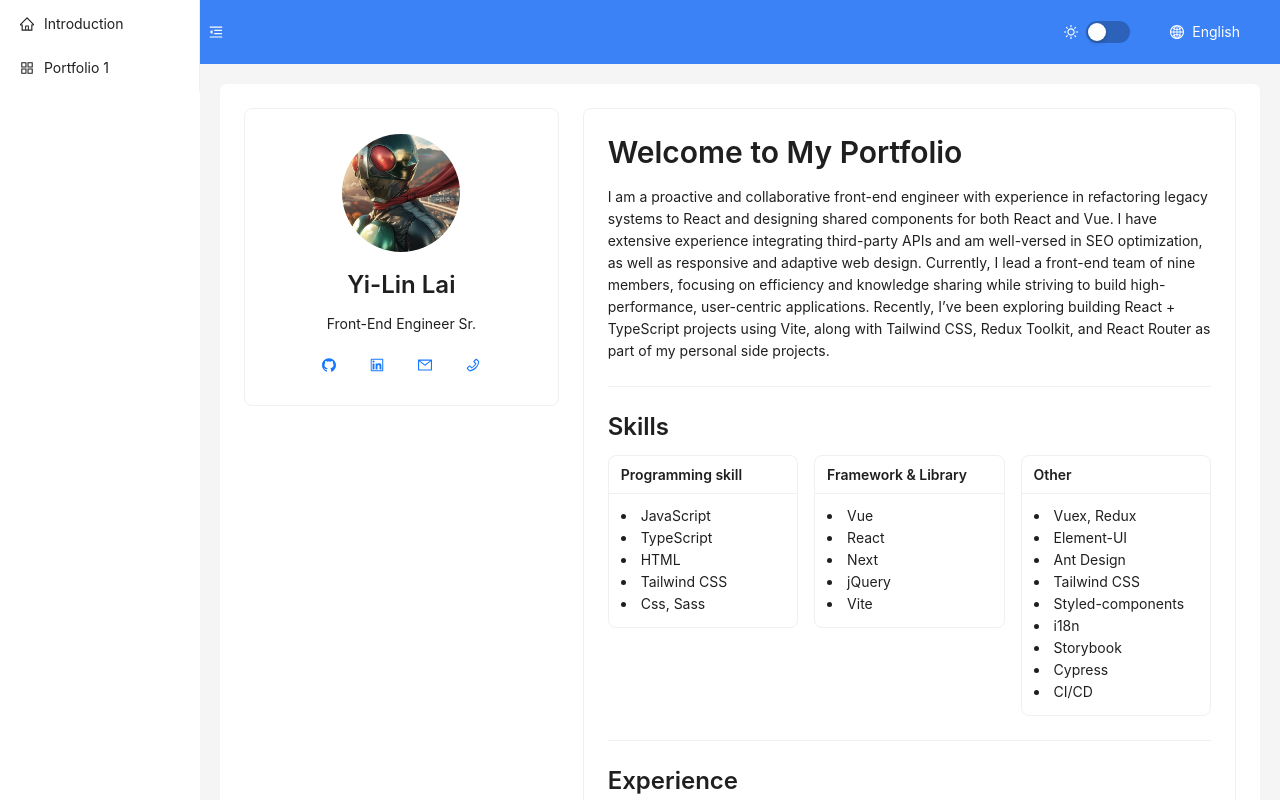
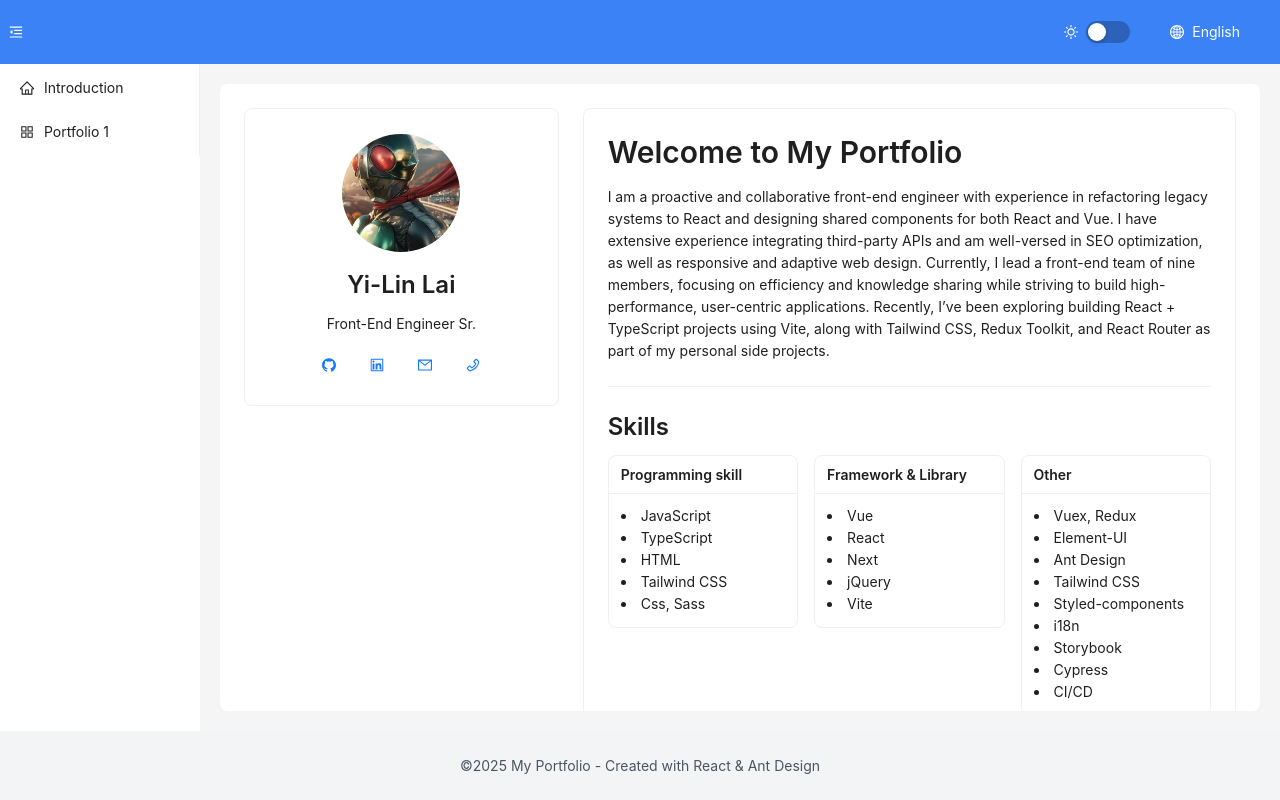
Before and after one commit to ts03085781/my-vite-react-app, a React (Vite) app: page / in a window 1280 px wide. Shown: the top 800 px of the page. Built offline with nearby package versions, Linux system fonts and the light colour scheme.

Commit message:
style: modify the default layout

```diff
--- a/src/layout/MainLayout.tsx
+++ b/src/layout/MainLayout.tsx
@@ -71,22 +71,7 @@ const MainLayout = () => {
 
   return (
     <Layout className="min-h-screen bg-white text-gray-800 dark:bg-gray-900 dark:text-white">
-      <Sider
-        trigger={null}
-        collapsible
-        collapsed={collapsed}
-        className="bg-white text-gray-800 dark:bg-gray-900 dark:text-white"
-      >
-        <Menu
-          theme={theme === 'dark' ? 'dark' : 'light'}
-          // mode="inline"
-          selectedKeys={[location.pathname]}
-          className="bg-white text-gray-800 dark:bg-gray-900 dark:text-white"
-          items={sidebarItems}
-        />
-      </Sider>
-      <Layout>
-        <Header className="p-0 flex items-center justify-between bg-blue-500 dark:bg-gray-800">
+      <Header className="sticky top-0 z-50 p-0 flex items-center justify-between bg-blue-500 dark:bg-gray-800">
         <Button
           type="text"
           icon={collapsed ? <MenuUnfoldOutlined /> : <MenuFoldOutlined />}
@@ -112,15 +97,31 @@ const MainLayout = () => {
           </Dropdown>
         </div>
       </Header>
-        <Content className="m-5 p-6 rounded-lg min-h-[280px] bg-white dark:bg-gray-700">
+      <Layout>
+        <Sider
+          trigger={null}
+          collapsible
+          collapsed={collapsed}
+          className="!h-[calc(100vh-133px)] bg-white text-gray-800 dark:bg-gray-900 dark:text-white"
+        >
+          <Menu
+            theme={theme === 'dark' ? 'dark' : 'light'}
+            // mode="inline"
+            selectedKeys={[location.pathname]}
+            className="bg-white text-gray-800 dark:bg-gray-900 dark:text-white"
+            items={sidebarItems}
+            onClick={() => setCollapsed(true)}
+          />
+        </Sider>
+        <Content className="h-[calc(100vh-173px)] overflow-y-auto m-5 p-6 rounded-lg min-h-[280px] bg-white dark:bg-gray-700">
           <Outlet />
         </Content>
+      </Layout>
       <Footer className="text-center bg-gray-100 text-gray-600 dark:bg-gray-800 dark:text-white">
         ©{new Date().getFullYear()} My Portfolio - Created with React & Ant
         Design
       </Footer>
     </Layout>
-    </Layout>
   );
 };
 
```
Lines whose indentation alone changed are shown as unchanged.
